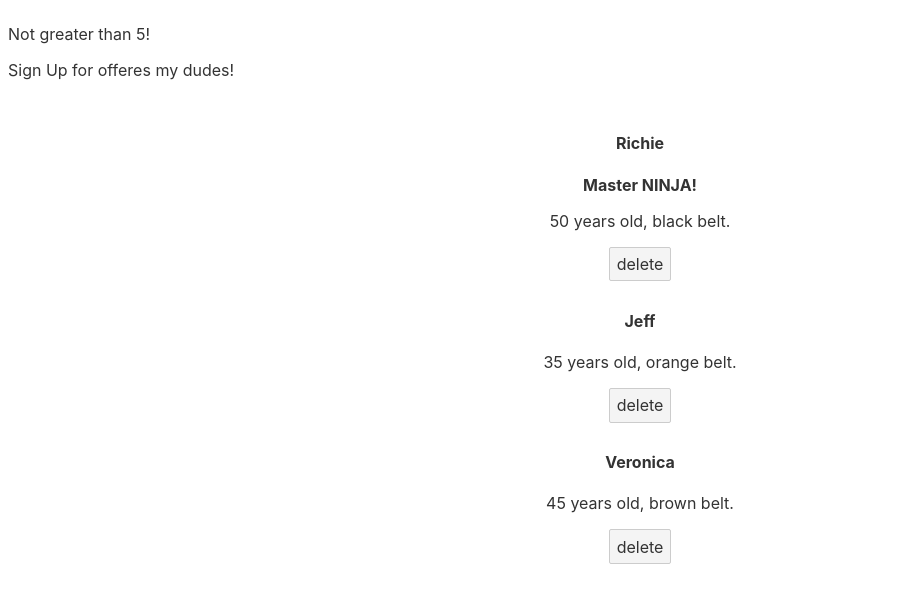
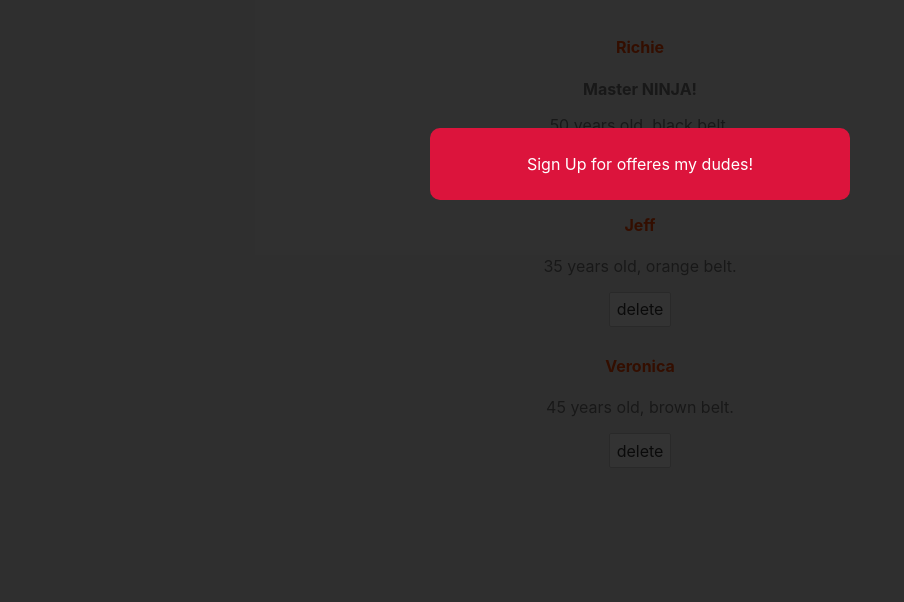
Before and after one commit to RHaddlesey/SvelteTutorials, a Svelte app in the folder svelte-app/: page / in a window 1280 px wide. Shown: the top 602 px of the page, without its empty margins (0-904 px from the left). Built offline with nearby package versions, Linux system fonts and the light colour scheme.

Commit message:
conditional styling of the modal

```diff
--- a/svelte-app/public/global.css
+++ b/svelte-app/public/global.css
@@ -64,3 +64,17 @@
 button:focus {
 	border-color: #666;
 }
+
+/* extra styles */
+body {
+	color: #777;
+	background: #eee;
+	padding: 0;
+	margin: 0;
+}
+h4 {
+	color: orangered;
+}
+button{
+	background: white;
+}
--- a/svelte-app/src/App.svelte
+++ b/svelte-app/src/App.svelte
@@ -16,14 +16,14 @@
 
   let num = 5;
 </script>
-
+<!--
 {#if num > 20}
 <p>Greater than 20!</p>
 {:else if num > 5}
 <p>Greater than 5!</p>
 {:else}
 <p>Not greater than 5!</p>
-{/if}
+{/if} -->
 
 <Modal />
 <main>
--- a/svelte-app/src/Modal.svelte
+++ b/svelte-app/src/Modal.svelte
@@ -1,13 +1,31 @@
 <script>
   let showModal = true;
+  let isPromo = true;
 </script>
 
 <style>
-
+  .backdrop{
+    width: 100%;
+    height: 100%;
+    position: fixed;
+    background: rgba(0,0,0,0.8);
+  }
+  .modal{
+    padding: 10px;
+    border-radius: 10px;
+    max-width: 400px;
+    margin: 10% auto;
+    text-align: center;
+    background: white;
+  }
+  .promo .modal {
+    background: crimson;
+    color: white;
+  }
 </style>
 
 {#if showModal}
-<div class="backdrop">
+<div class="backdrop" class:promo={isPromo}>
   <div class="modal">
     <p>Sign Up for offeres my dudes!</p>
   </div>
```
